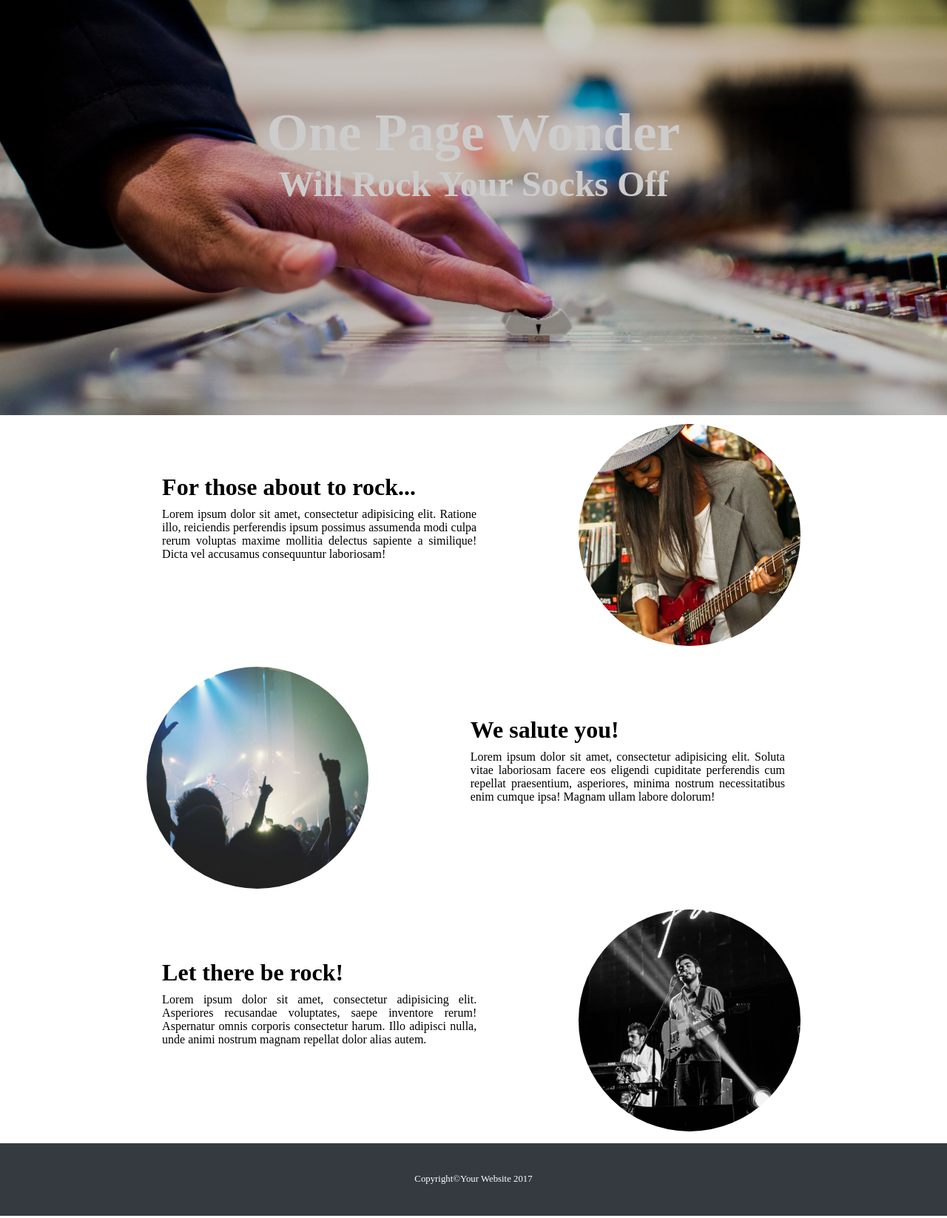
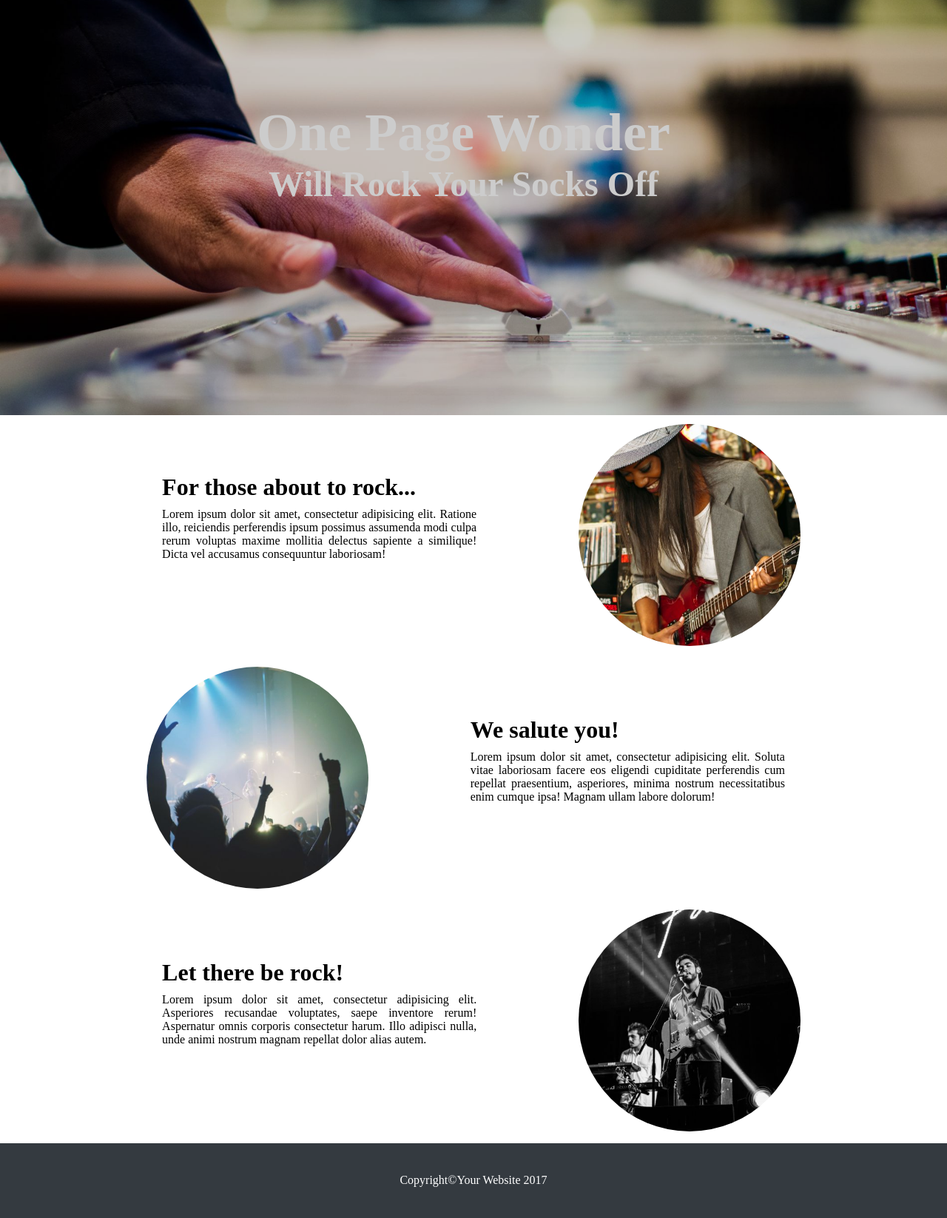
Before and after one commit to carolina-silvag/rock-site, a plain HTML site: page index.html in a window 1280 px wide. Shown: the part 120-1766 px from the top of the page at 74% size. Drawn offline with Linux system fonts and the light colour scheme.

Commit message:
probando

```diff
--- a/assets/css/main.css
+++ b/assets/css/main.css
@@ -34,6 +34,7 @@
   opacity: 0.9;
 }*/
 .title{
+  display: inline-block;
   color:#FFF;
   text-align: center;
   margin: 20%;
@@ -116,6 +117,5 @@
 .footer{
   text-align: center;
   color: #FFF;
-  font-size: 80%;
   margin: 3%;
 }
```
